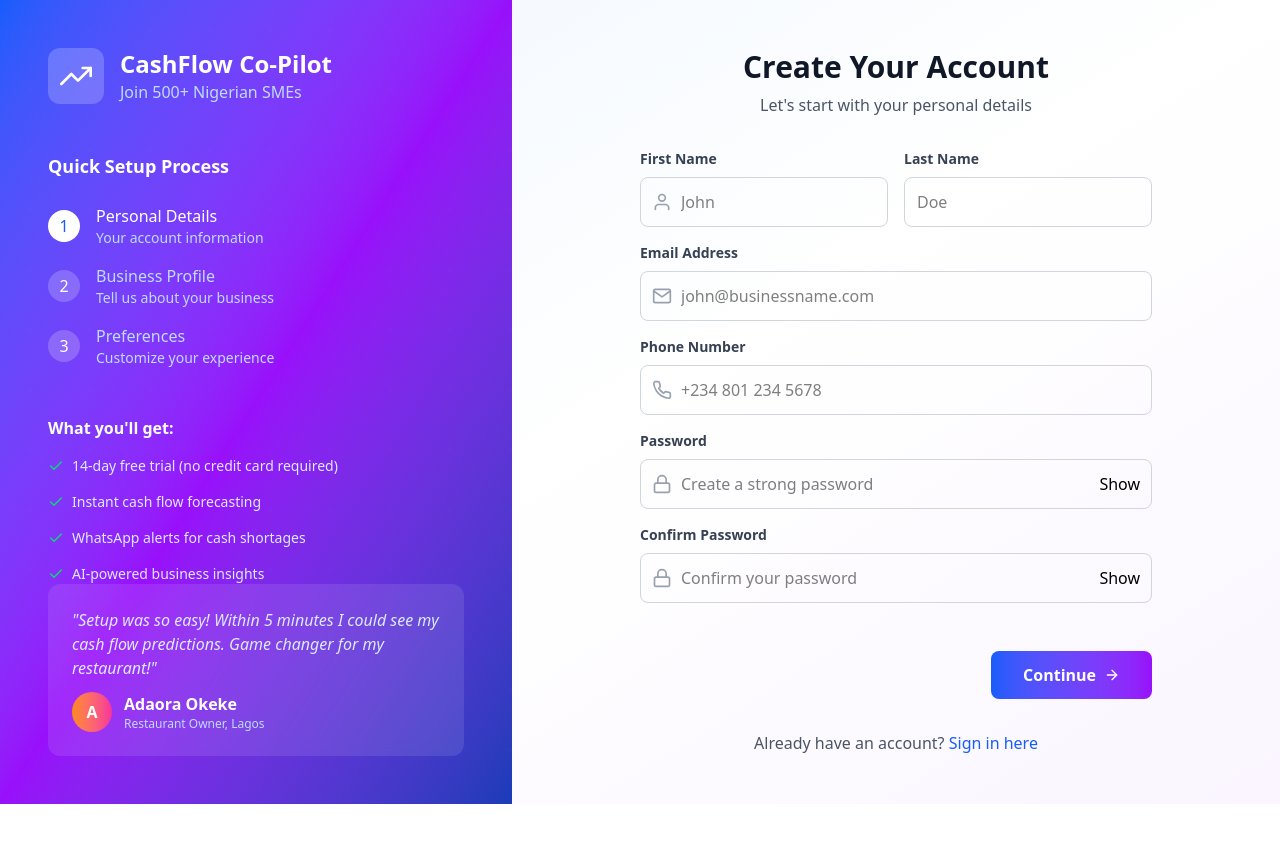
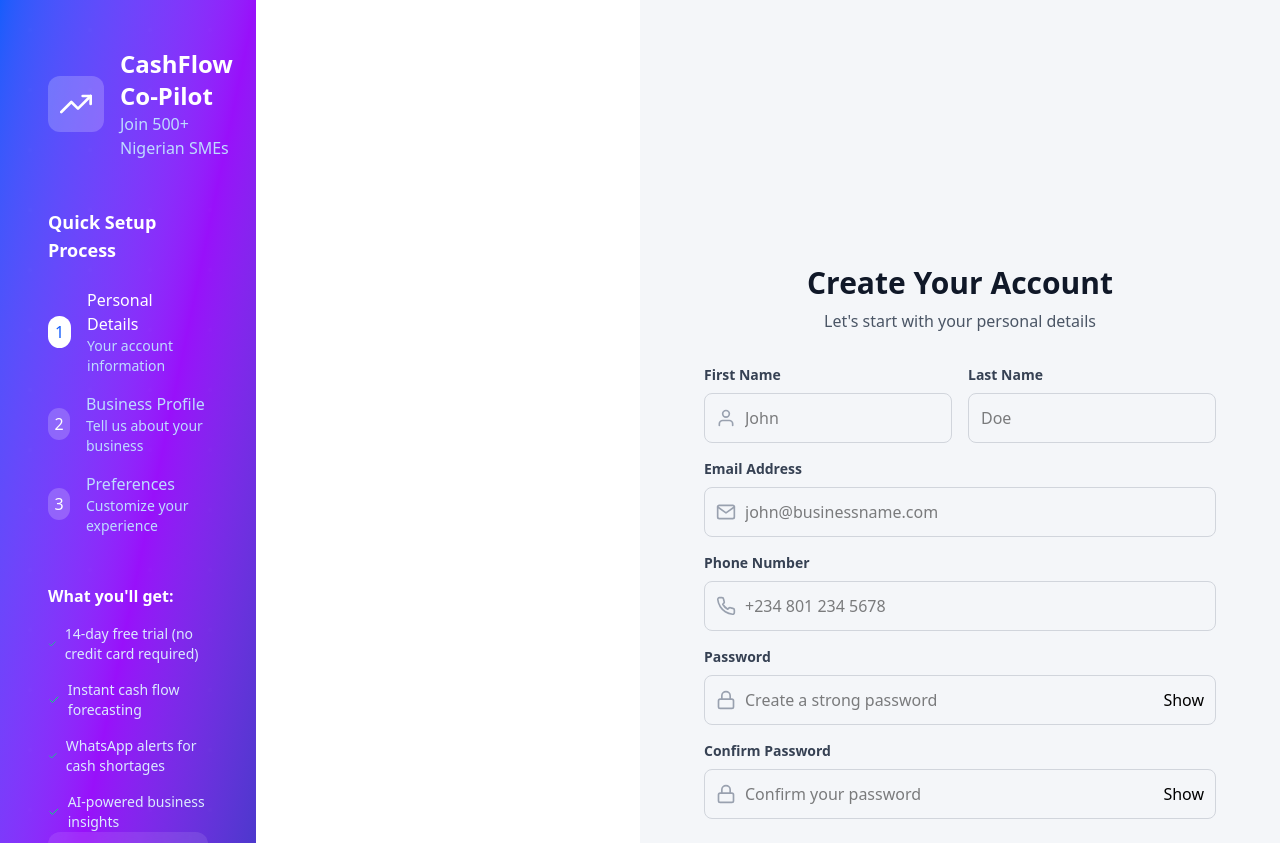
Before and after one commit to Sherifsani/cashflow-ai, a Next.js app: page /auth/register in a window 1280 px wide. Shown: the top 843 px of the page. Before the commit the page ends 804 px from the top, so only its background shows below. Built offline with nearby package versions, Linux system fonts and the light colour scheme.

Commit message:
refactor: changed register page to tsx file.

```diff
--- a/app/auth/register/page.tsx
+++ b/app/auth/register/page.tsx
@@ -36,14 +36,14 @@ const Register = () => {
   const router = useRouter();
 
   return (
-    <div className="max-h-scr bg-gradient-to-br from-blue-50 via-white to-purple-50 flex">
+    <div className="max-h-scr grid grid-cols-2">
       <BrandingPanel currentStep={currentStep} />
 
-      <div className="flex-1 flex flex-col justify-center px-8 sm:px-12 lg:px-16 overflow-y-scro">
-        <div className="max-w-lg w-full mx-auto">
+      <div className="bg-[#F4F6F9] flex-1 flex flex-col justify-center px-8 sm:px-12 lg:px-16 overflow-y-scro">
+        <div className="bg-[#F4F6F9] max-w-lg w-full mx-auto">
           <FormHeader currentStep={currentStep} />
 
-          <form onSubmit={handleSubmit} className="space-y-6">
+          <form onSubmit={handleSubmit} className="bg-[#F4F6F9] space-y-6">
             {errors.submit && (
               <Alert type="error">{errors.submit}</Alert>
             )}
```
